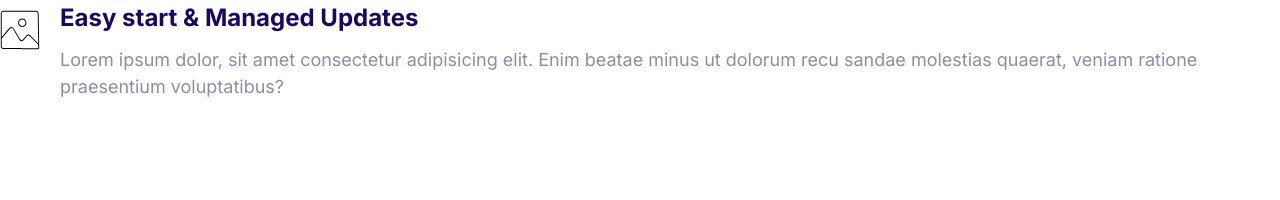
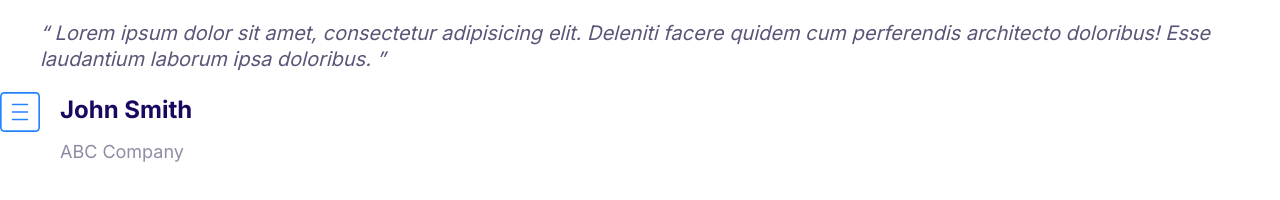
Before and after one commit to Seanpdoyle05/moshify, a plain HTML site: page index.html in a window 1280 px wide. Drawn offline with Linux system fonts and the light colour scheme.

Commit message:
Build a quote component.

```diff
--- a/css/styles.css
+++ b/css/styles.css
@@ -4,6 +4,7 @@
     --color-accent: #ff3400;
     --color-headings: #1b0760;
     --color-body: #918ca4;
+    --color-body-darker: #5c5577;
     --color-border: #ccc;
     --border-radius: 30px;
 }
@@ -366,6 +367,7 @@ h3 {
 
 .media__title {
     margin-top: 0;
+    color: var(--color-headings);
 }
 
 .media__body {
@@ -375,3 +377,52 @@ h3 {
 .media__image {
    margin-top: 1rem;
 }
+
+/* Quotes */
+.quote {
+    font-size: 3rem;
+    font-style: italic;
+    color: var(--color-body-darker);
+    line-height: 1.3;
+}
+
+.qoute__text::before {
+    content: open-quote;
+}
+
+.qoute__text::after {
+    content: close-quote;
+}
+
+.quote__author {
+    font-size: 3rem;
+    font-weight: 500;
+    font-style: normal;
+    margin-bottom: 0;
+}
+
+.qoute__organization {
+  color: var(--color-headings);
+  opacity: .4;
+  font-size: 2rem;
+  font-style: normal;
+}
+
+.quote__line {
+    position: relative;
+    bottom: 10px;
+}
+
+@media screen and (min-width: 1024px) {
+    .quote {
+        font-size: 2rem;
+    }
+
+    .quote__author {
+        font-size: 2.4rem;
+    }
+
+    .qoute__organization {
+        font-size: 1.6rem;
+    }
+}
--- a/index.html
+++ b/index.html
@@ -20,20 +20,25 @@
     <link rel="stylesheet" href="css/styles.css" />
   </head>
   <body>
+    <blockquote class="quote">
+      <p class="qoute__text">
+        Lorem ipsum dolor sit amet, consectetur adipisicing elit. Deleniti
+        facere quidem cum perferendis architecto doloribus! Esse laudantium
+        laborum ipsa doloribus.
+      </p>
+    </blockquote>
+    <footer>
       <div class="media">
         <div class="media__image">
-        <svg class="icon icon--primary">
-          <use xlink:href="images/sprite.svg#snap"></use>
+          <svg class="icon icon--primary quote__line">
+            <use xlink:href="images/sprite.svg#menu"></use>
           </svg>
         </div>
         <div class="media__body">
-        <h3 class="media__title">Easy start & Managed Updates</h3>
-        <p>
-          Lorem ipsum dolor, sit amet consectetur adipisicing elit. Enim beatae
-          minus ut dolorum recu sandae molestias quaerat, veniam ratione
-          praesentium voluptatibus?
-        </p>
+          <h3 class="media__title qoute__author">John Smith</h3>
+          <p class="quote__organization">ABC Company</p>
         </div>
       </div>
+    </footer>
   </body>
 </html>
```
Also changed, not shown: components/qoutes.html (added, +20 -0 lines). Lines whose indentation alone changed are shown as unchanged.
